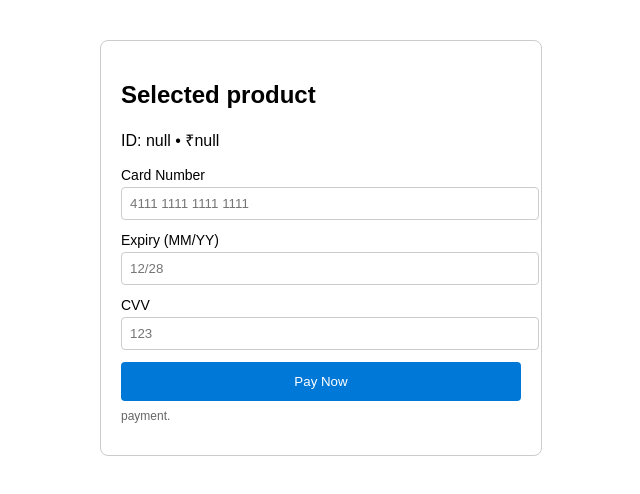
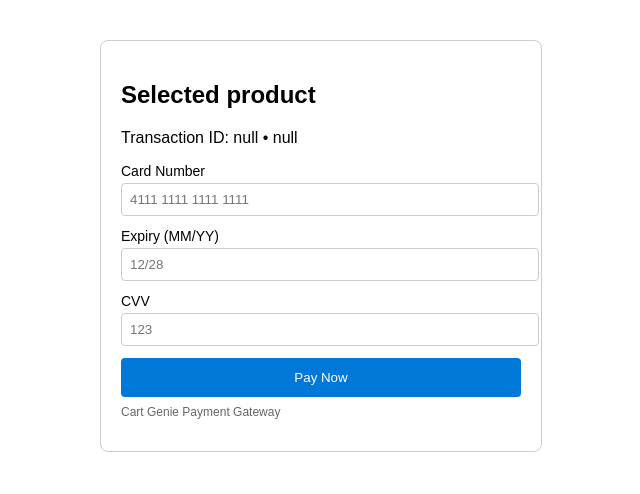
Before and after one commit to likhinjain/payment-demo, a plain HTML site: page index.html in a window 1280 px wide. Shown: the whole page, without its empty margins (319-959 px from the left). Drawn offline with Linux system fonts and the light colour scheme.

Commit message:
Update index.html

```diff
--- a/index.html
+++ b/index.html
@@ -72,7 +72,7 @@
         </div>
 
         <button id="pay">Pay Now</button>
-        <p class="note">payment.</p>
+        <p class="note">Cart Genie Payment Gateway</p>
     </div>
 
     <script>
@@ -80,7 +80,7 @@
         const q = new URLSearchParams(location.search);
         const pid = q.get('pid'), price = q.get('price'), name = q.get('name'), sender= q.get('sender')
         document.getElementById('pname').textContent = name || 'Selected product';
-        document.getElementById('pmeta').textContent = `ID: ${pid} • ₹${price}`;
+        document.getElementById('pmeta').textContent = `Transaction ID: ${pid} • ${price}`;
 
         // Dummy validation
         function isValid() {
```
